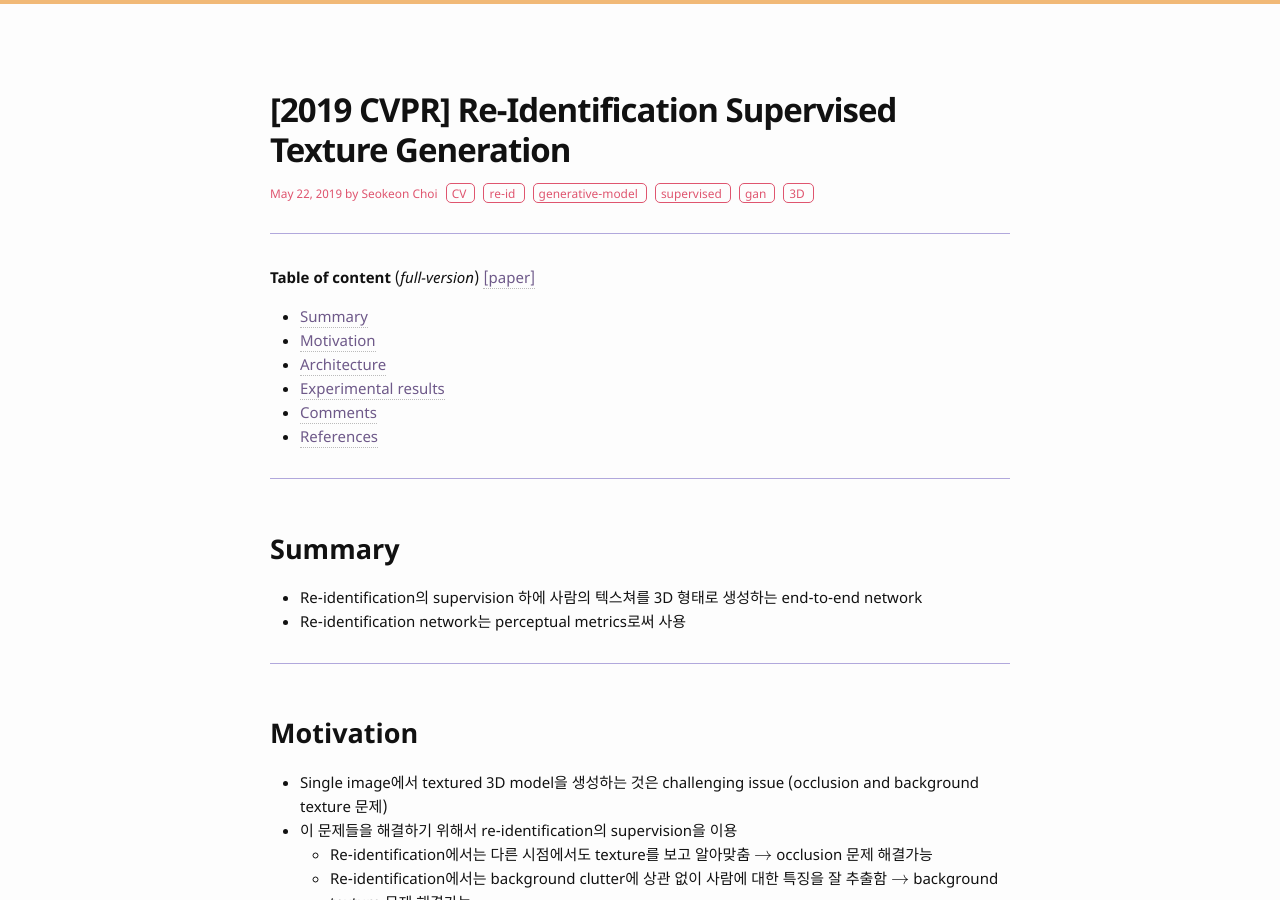
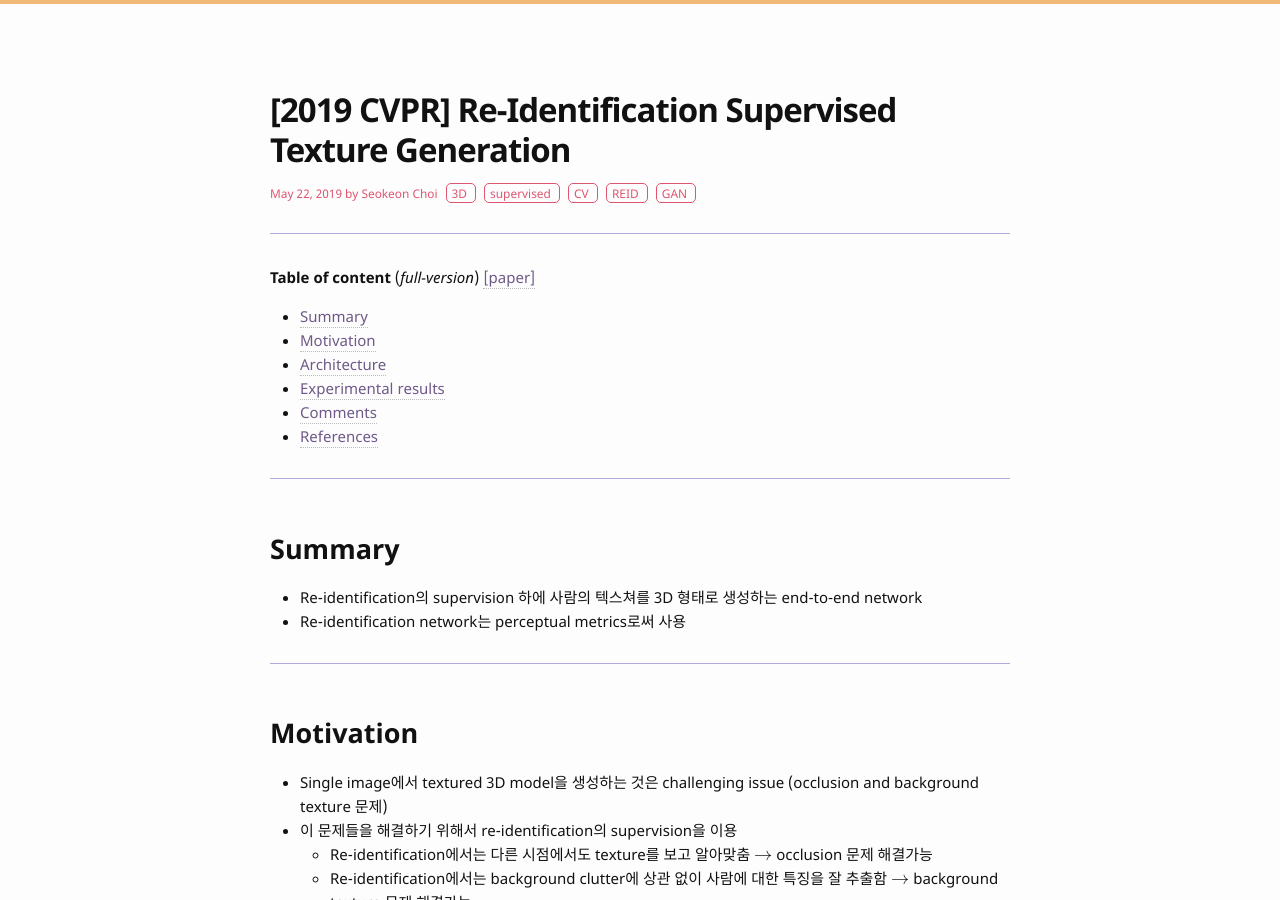
Before and after one commit to bismex/bismex.github.io, a Jekyll site: the page built from _posts/2019-05-22-3DTG.md, in a window 1280 px wide and 900 px high. Built offline with Jekyll 4.4.1, drawn with Linux system fonts in a browser that asks for light colours; formulas are drawn with MathJax 3.

Commit message:
Update 2019-05-22-3DTG.md

```diff
--- a/_posts/2019-05-22-3DTG.md
+++ b/_posts/2019-05-22-3DTG.md
@@ -2,7 +2,7 @@
 layout: post
 title: "[2019 CVPR] Re-Identification Supervised Texture Generation"
 date: 2019-05-22 22:00:00
-tags: CV re-id generative-model supervised gan 3D
+tags: 3D supervised CV REID GAN
 ---
 
 <!--more-->
```
